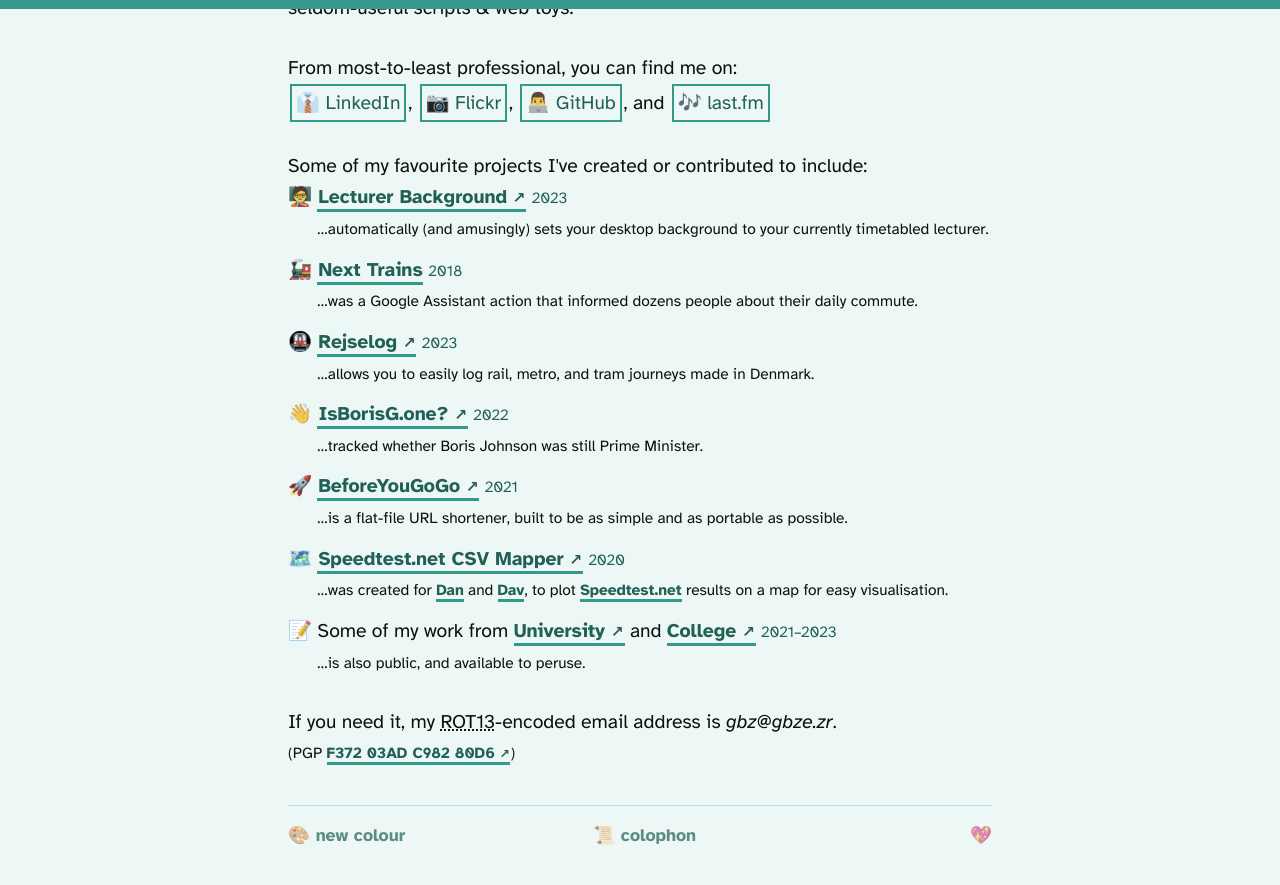
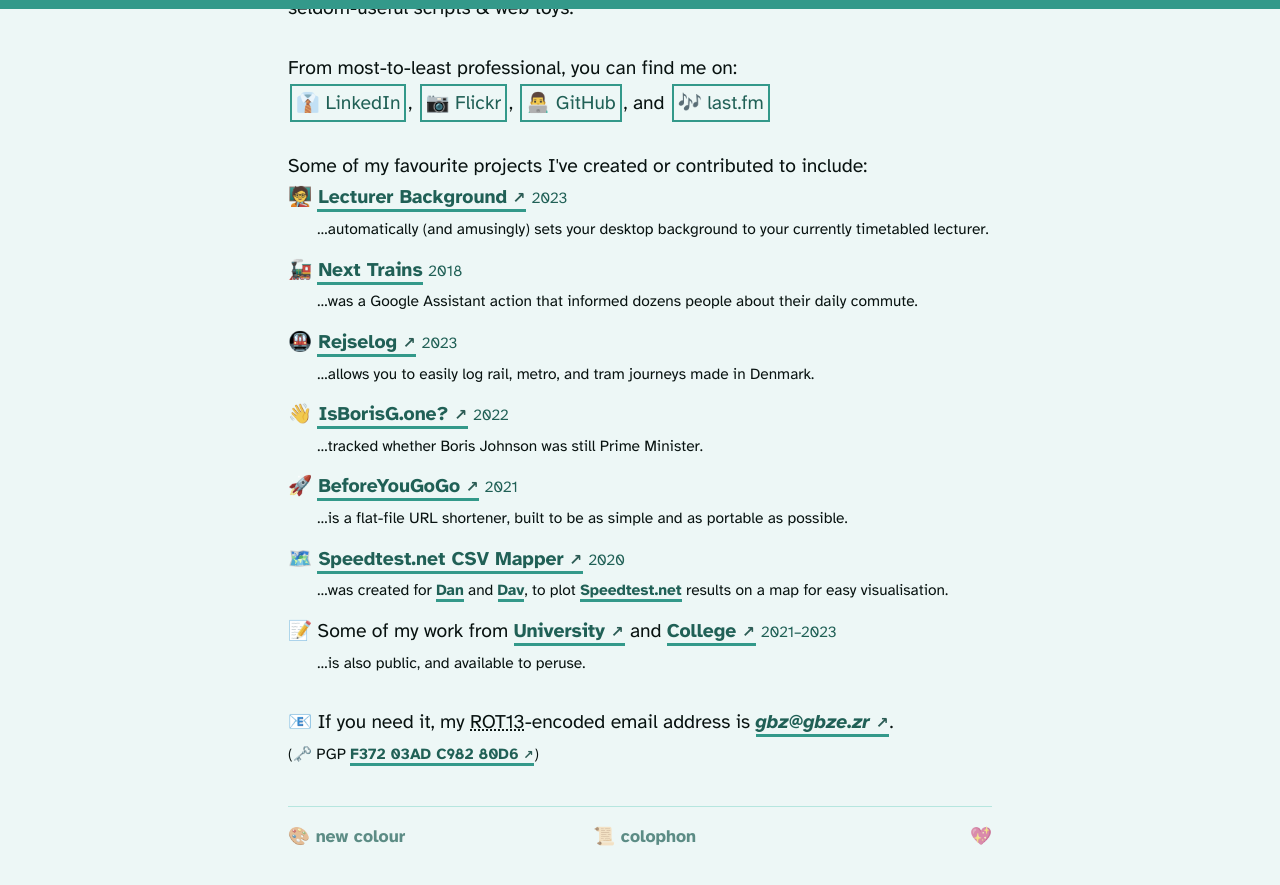
Before and after one commit to t5r7/thomasr.me, a Jekyll site: the page built from index.html, in a window 1280 px wide and 900 px high, scrolled down 575 px. Shown: the top 885 px of the window. Built offline with Jekyll 4.4.1, drawn with Linux system fonts in a browser that asks for light colours.

Commit message:
add link to rot13 decoder

```diff
--- a/index.html
+++ b/index.html
@@ -101,7 +101,7 @@
     <h2 class="sr-only">Contact</h2>
 
     <p>
-        If you need it, my <abbr title="The Rotate-13 substitution cipher">ROT13</abbr>-encoded email address is <em onclick="window.getSelection().setBaseAndExtent(this,0,this,1)">gbz@gbze.zr</em>.
-        <span class="smol" style="display: block;">(PGP <a href="https://keys.openpgp.org/vks/v1/by-fingerprint/AAE3375755B3B3F9BDDA32FCF37203ADC98280D6" target="_blank" rel="nofollow noreferrer">F372 03AD C982 80D6{{externalLink}}</a>)</span>
+        <span class="emoji-icon" aria-hidden="true">📧</span> If you need it, my <abbr title="Rotate 13 substitution cipher">ROT13</abbr>-encoded email address is <a href="https://thomasr.dev/rot13#gbz%40gbze.zr" target="_blank" rel="nofollow noreferrer"> <em>gbz@gbze.zr</em>{{externalLink}}</a>.
+        <span class="smol" style="display: block;">(<span class="emoji-icon" aria-hidden="true">🗝️</span> PGP <a href="https://keys.openpgp.org/vks/v1/by-fingerprint/AAE3375755B3B3F9BDDA32FCF37203ADC98280D6" target="_blank" rel="nofollow noreferrer">F372 03AD C982 80D6{{externalLink}}</a>)</span>
     </p>
 </section>
```
